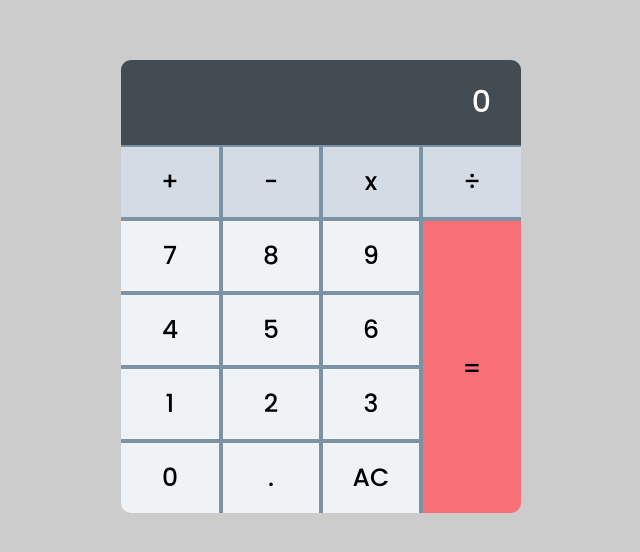
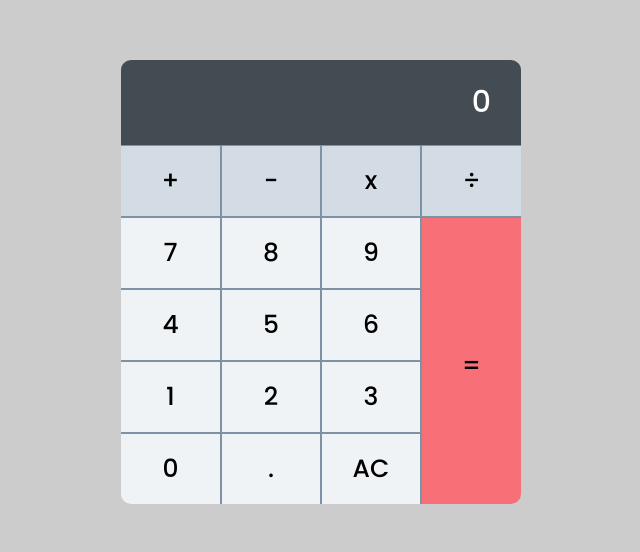
Before and after one commit to Gnifh01/css_exercise_3, a plain HTML site: page index.html in a window 1280 px wide. Shown: the part 190-742 px from the top of the page, without its empty margins (319-959 px from the left). Drawn offline with Linux system fonts and the light colour scheme.

Commit message:
second commit

```diff
--- a/style.css
+++ b/style.css
@@ -65,7 +65,7 @@ body {
   background: #eff3f5;
   padding: 2rem;
   text-align: center;
-  border: 2px solid #7d93a5;
+  border: 1.5px solid #7d93a5;
   font-size: 2.5rem;
 }
 
```
